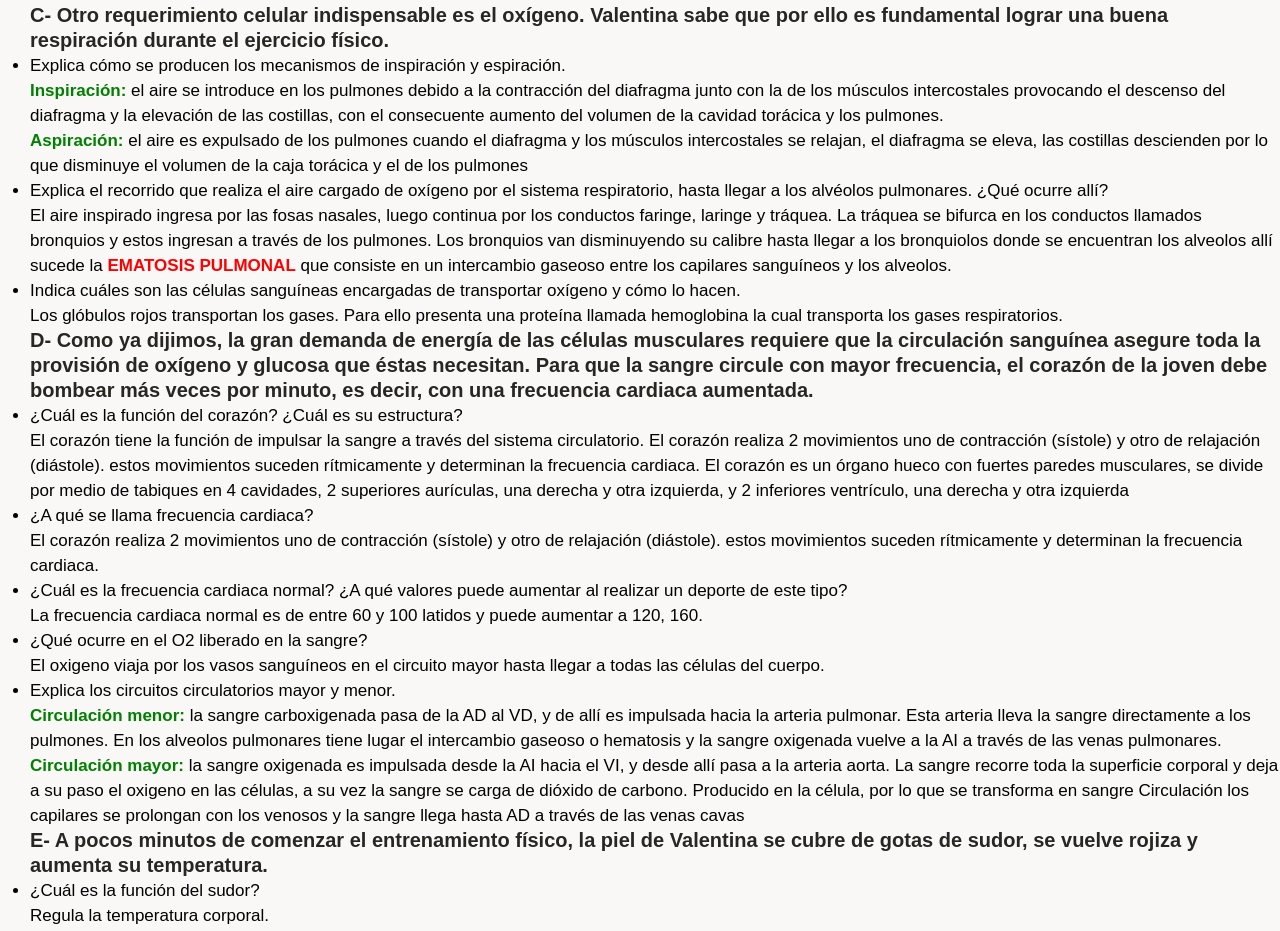
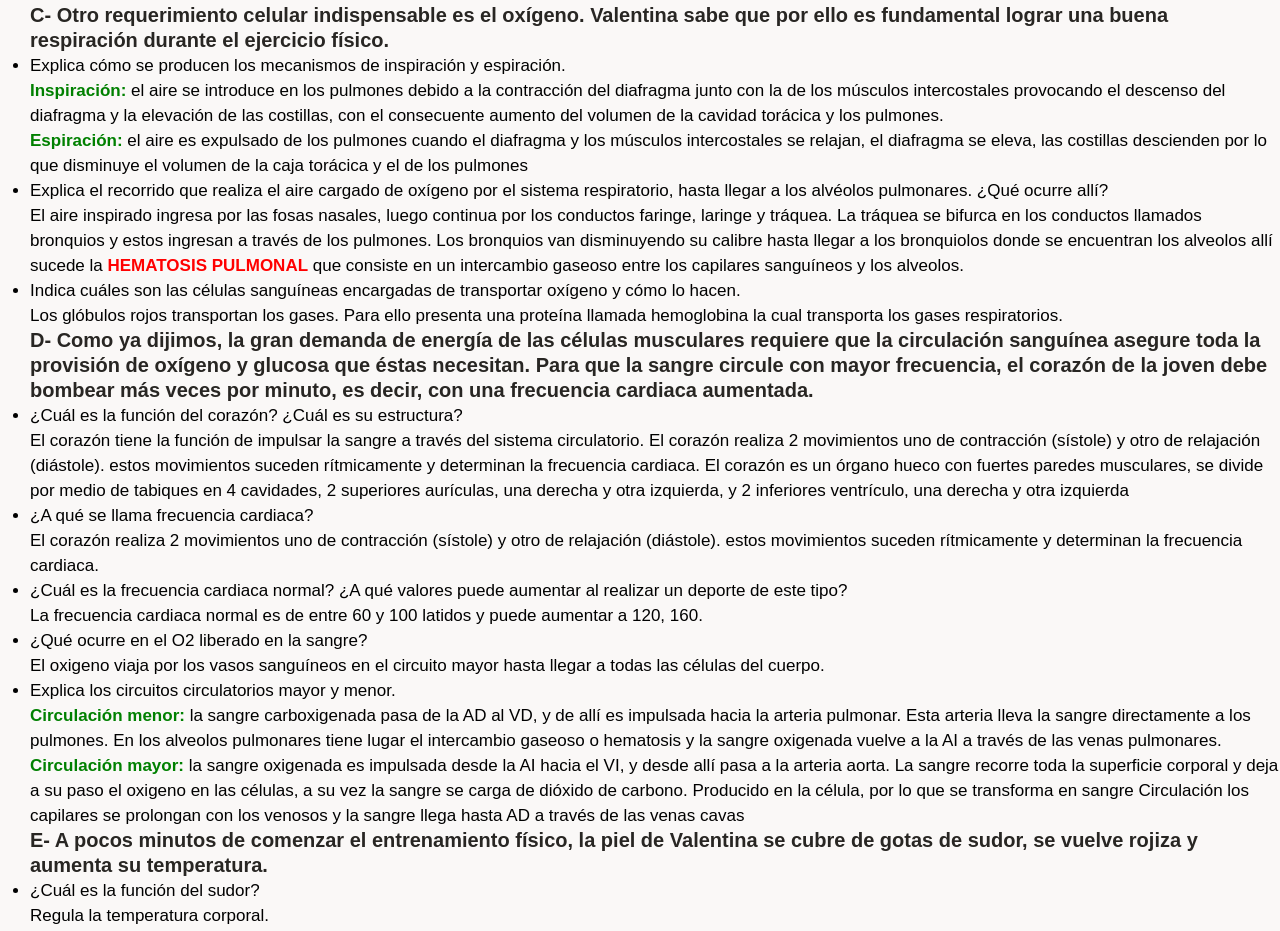
Before and after one commit to biologia-bio/Biologia-bio, a plain HTML site: page index.html in a window 1280 px wide. Shown: the part 1840-2771 px from the top of the page. Drawn offline with Linux system fonts and the light colour scheme.

Commit message:
error ortografico

```diff
--- a/index.html
+++ b/index.html
@@ -79,10 +79,10 @@
         <li>Explica cómo se producen los mecanismos de inspiración y espiración.</li>
         <p>
             <span>Inspiración:</span> el aire se introduce en los pulmones debido a la contracción del diafragma junto con la de los músculos intercostales provocando el descenso del diafragma y la elevación de las costillas, con el consecuente aumento del volumen de la cavidad torácica y los pulmones. <br>
-            <span>Aspiración:</span> el aire es expulsado de los pulmones cuando el diafragma y los músculos intercostales se relajan, el diafragma se eleva, las costillas descienden por lo que disminuye el volumen de la caja torácica y el de los pulmones
+            <span>Espiración:</span> el aire es expulsado de los pulmones cuando el diafragma y los músculos intercostales se relajan, el diafragma se eleva, las costillas descienden por lo que disminuye el volumen de la caja torácica y el de los pulmones
             </p>
         <li>Explica el recorrido que realiza el aire cargado de oxígeno por el sistema respiratorio, hasta llegar a los alvéolos pulmonares. ¿Qué ocurre allí?</li>
-        <p>El aire inspirado ingresa por las fosas nasales, luego continua por los conductos faringe, laringe y tráquea. La tráquea se bifurca en los conductos llamados bronquios y estos ingresan a través de los pulmones.  Los bronquios van disminuyendo su calibre hasta llegar a los bronquiolos donde se encuentran los alveolos allí sucede la <span class="imp">EMATOSIS PULMONAL</span> que consiste en un intercambio gaseoso entre los capilares sanguíneos y los alveolos.</p>
+        <p>El aire inspirado ingresa por las fosas nasales, luego continua por los conductos faringe, laringe y tráquea. La tráquea se bifurca en los conductos llamados bronquios y estos ingresan a través de los pulmones.  Los bronquios van disminuyendo su calibre hasta llegar a los bronquiolos donde se encuentran los alveolos allí sucede la <span class="imp">HEMATOSIS PULMONAL</span> que consiste en un intercambio gaseoso entre los capilares sanguíneos y los alveolos.</p>
         <li>Indica cuáles son las células sanguíneas encargadas de transportar oxígeno y cómo lo hacen.</li>
         <p>Los glóbulos rojos transportan los gases. Para ello presenta una proteína llamada hemoglobina la cual transporta los gases respiratorios.</p>
 </ul>
```
